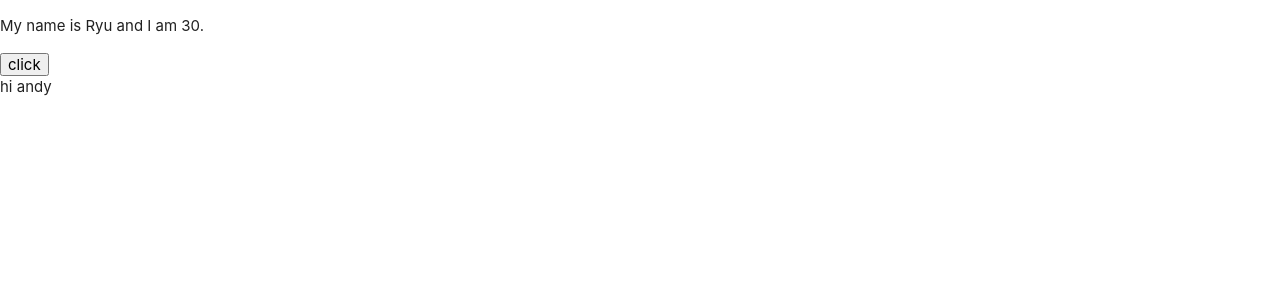
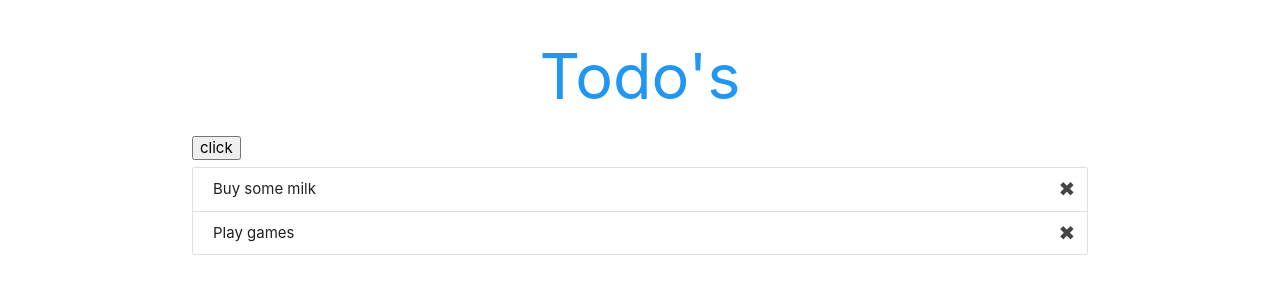
Before and after one commit to andy770921/React_appworks_proj1, a React app: page / in a window 1280 px wide. Built offline with nearby package versions, Linux system fonts and the light colour scheme.

Commit message:
finish delete todo function

```diff
--- /dev/null
+++ b/css/index.css
@@ -0,0 +1,23 @@
+/* ---- Cross Button ---- */
+
+.cross {
+    background-color: transparent;
+    color: #444;
+    border-radius: 12px;
+    text-align: center;
+    height: 40px;
+    width: 40px;
+    font-size: 20px;
+    position: absolute;
+    top: 10px;
+    right: 0px;
+    cursor: pointer;
+  }
+
+  .cross::before {
+    content: "\2716";
+  }
+
+  .pos-relative {
+    position: relative;
+  }
--- a/src/index.js
+++ b/src/index.js
@@ -2,29 +2,28 @@ import React from "react";
 import ReactDOM from "react-dom";
 import TodoUi from "./todoUI";
 
-// let element = React.createElement("h3", {style:{ color : "red" }}, "hello react");
-// let element = <h3>hello react</h3>;
-// ReactDOM.render(element, document.querySelector("#root"));
-// console.log("hi");
-
 class App extends React.Component {
     state = {
         todos: [
-         {name: "Ryu", age: 30, id: 1},
-         {name: "Andy", age: 25, id: 2}
+         {content: "Buy some milk", isFinished: false, id: 1},
+         {content: "Play games", isFinished: false, id: 2}
         ]
     }
-    handleClick = (e) => {
+    handleSubmit = (e) => {
+        e.preventDefault();
         console.log(this.state.todos);
     }
-    handleDelete = (e) => {
-        console.log("123");
+    handleDelete = (id) => {
+        let newTodos = this.state.todos.filter( element => { return element.id !== id });
+        this.setState({
+          todos: newTodos
+        });
     }
     render () {
         return (
-            <div className="app-content">
-                <p> My name is { this.state.todos[0].name } and I am { this.state.todos[0].age }. </p>
-                <button onClick = { this.handleClick }> click </button>
+            <div className="app-content container">
+                <h1 className="blue-text center"> Todo's </h1>
+                <button onClick = { this.handleSubmit }> click </button>
                 <TodoUi todoArray= { this.state.todos } deleteTodo = { this.handleDelete }/>
             </div>
         )
--- a/src/todoUI.js
+++ b/src/todoUI.js
@@ -1,11 +1,19 @@
 import React from "react";
 
 const TodoUi = (props) => {
-    console.log(props);
-    console.log(props.deleteTodo);
-    const todoList = <div> hi andy </div>;
+    // console.log(props);
+    // console.log(props.deleteTodo);
+    const todoList = props.todoArray.length ? (
+        props.todoArray.map( element => {
+            return (
+            <div className = "collection-item pos-relative" key = { element.id }>
+                <span>{ element.content }</span><div class="cross" onClick = { () => props.deleteTodo(element.id) }></div>
+            </div> )})
+    ) : (
+        <p className = "center"> You have no todo's left </p>
+    );
     return (
-        <div className = "todo-list">
+        <div className = "todo-list collection">
             { todoList }
         </div>
     );
```
Also changed, not shown: dist/index.html, dist/main.js.
